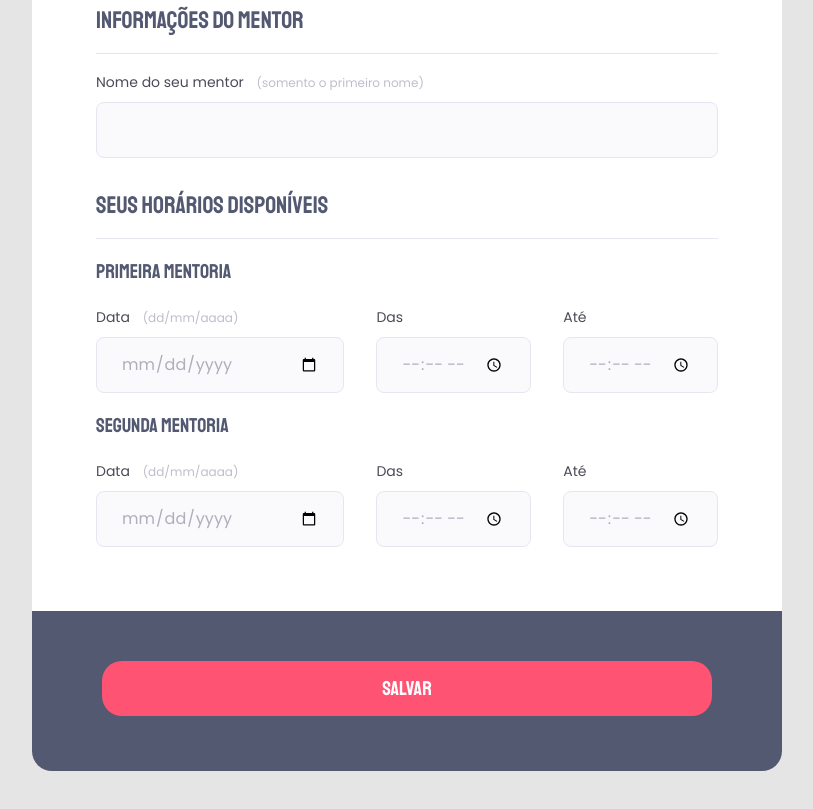
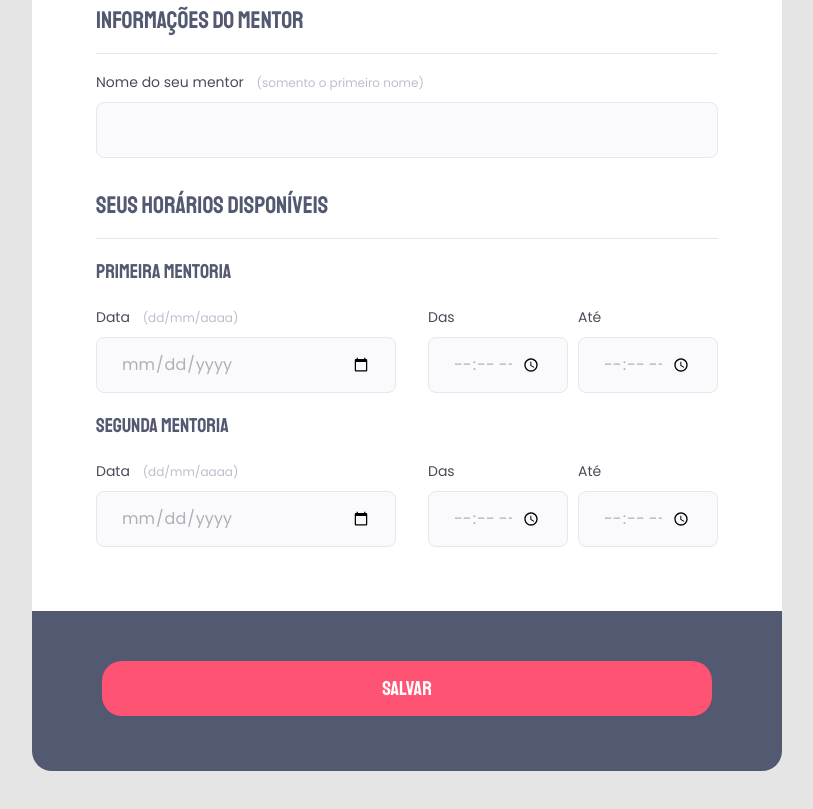
Before and after one commit to pedror-dias/Estudos-Rocketseat, a plain HTML site: page projeto003b/index.html in a window 1280 px wide. Shown: the part 792-1601 px from the top of the page, without its empty margins (233-1046 px from the left). Drawn offline with Linux system fonts and the light colour scheme.

Commit message:
Update style.css

```diff
--- a/projeto003b/style.css
+++ b/projeto003b/style.css
@@ -133,11 +133,20 @@ h2 {
 
 .mentorship-dates {
     display: flex;
-    gap: 32px;
 }
 
-.mentorship-dates > div:nth-child(1) {
-    width: 100%;
+#mentor-date1, #mentor-date2 {
+    width: 300px;
+    margin-right: 32px;
+}
+
+#mentor-begin1, #mentor-begin2 {
+    width: 140px;
+    margin-right: 10px;
+}
+
+#mentor-finish1, #mentor-finish2 {
+    width: 140px;
 }
 
 footer {
```
